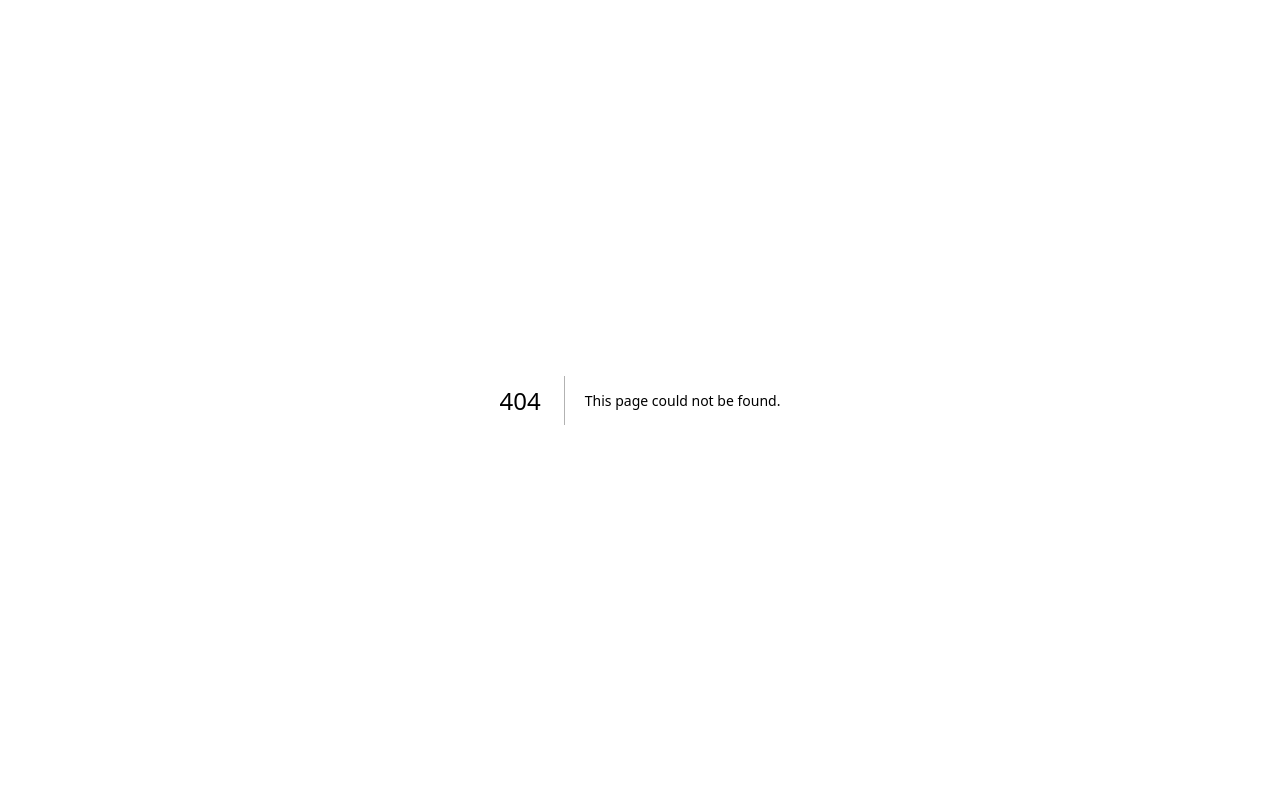
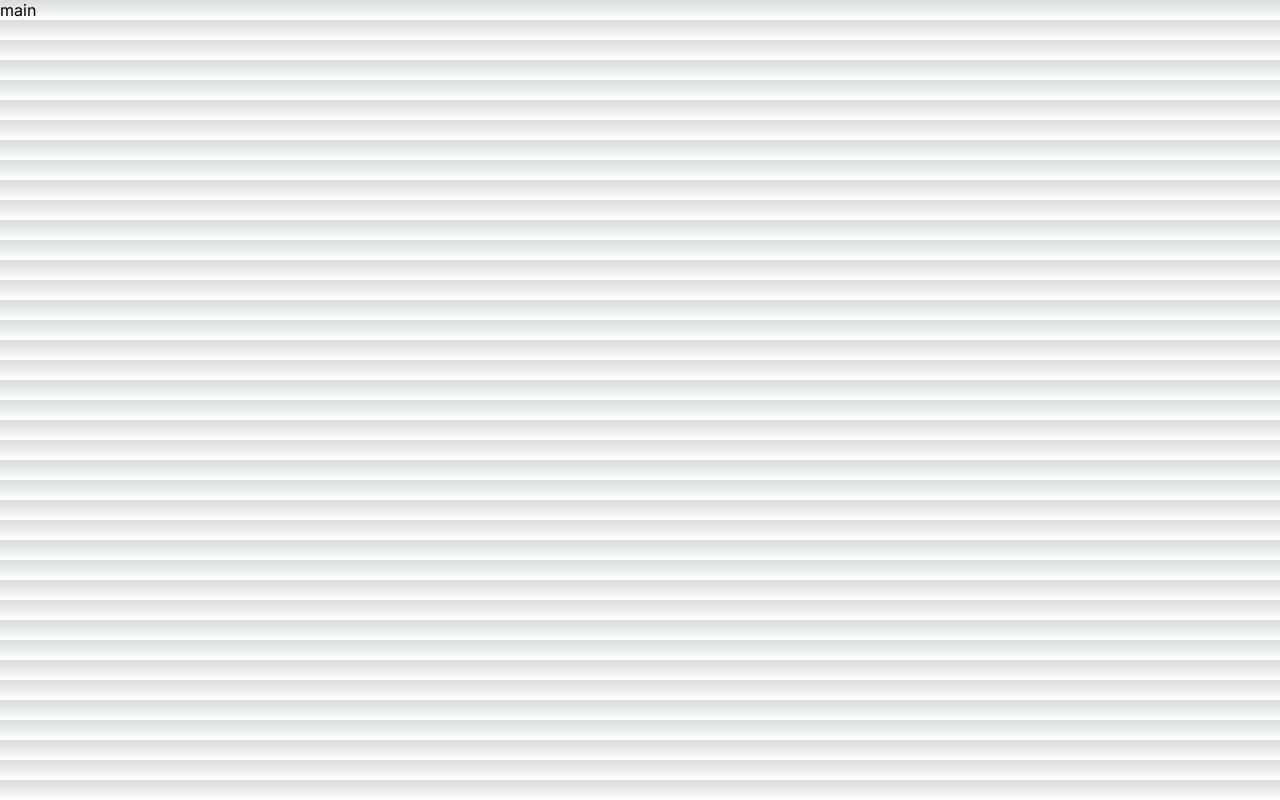
Before and after one commit to alper6161/football-destiny, a Next.js app: page /main in a window 1280 px wide. Before the commit this address had no page. Built offline with nearby package versions, Linux system fonts and the light colour scheme.

Commit message:
routing implementation

```diff
--- a/src/app/layout.js
+++ b/src/app/layout.js
@@ -10,7 +10,7 @@ export const metadata = {
 
 export default function RootLayout({ children }) {
   return (
-    <html lang="en">
+    <html lang="en" suppressHydrationWarning>
       <body className={inter.className}>{children}</body>
     </html>
   );
--- /dev/null
+++ b/src/app/main/page.js
@@ -0,0 +1,15 @@
+//import styles from "./page.module.css";
+
+const Main = () => {
+    console.log('cigulii');
+    console.log('hoppallaaa');
+    console.log('yazıyorsun bu kodu be')
+
+    return (
+        <main>
+            main
+        </main>
+    );
+};
+
+export default Main;
--- /dev/null
+++ b/src/app/team/page.js
@@ -0,0 +1,5 @@
+const Team = () => {
+    return <main>Team</main>
+}
+
+export default Team
```
Also changed, not shown: firebase.js (added, +16 -0 lines), package.json (+5 -2 lines), src/app/page.js (+10 -0 lines), src/utils/matchHelper.js (renamed from src/app/utils/matchHelper.js), 1 other file (tests, documents, lock files or other folders).
